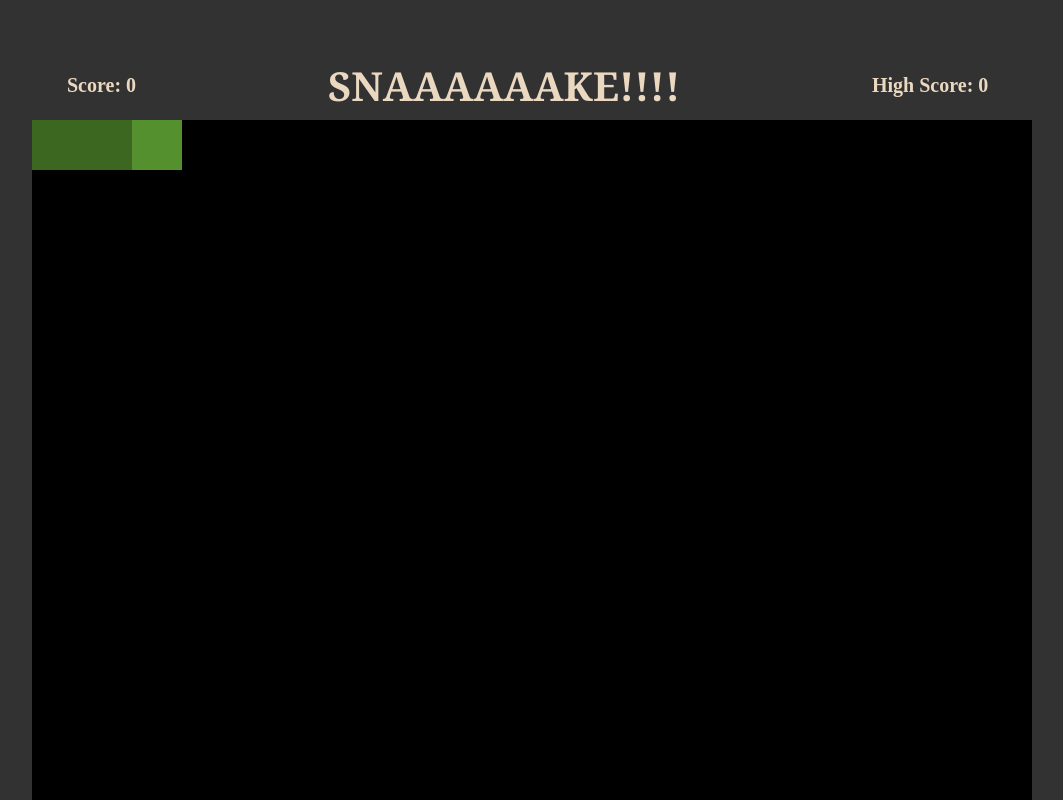
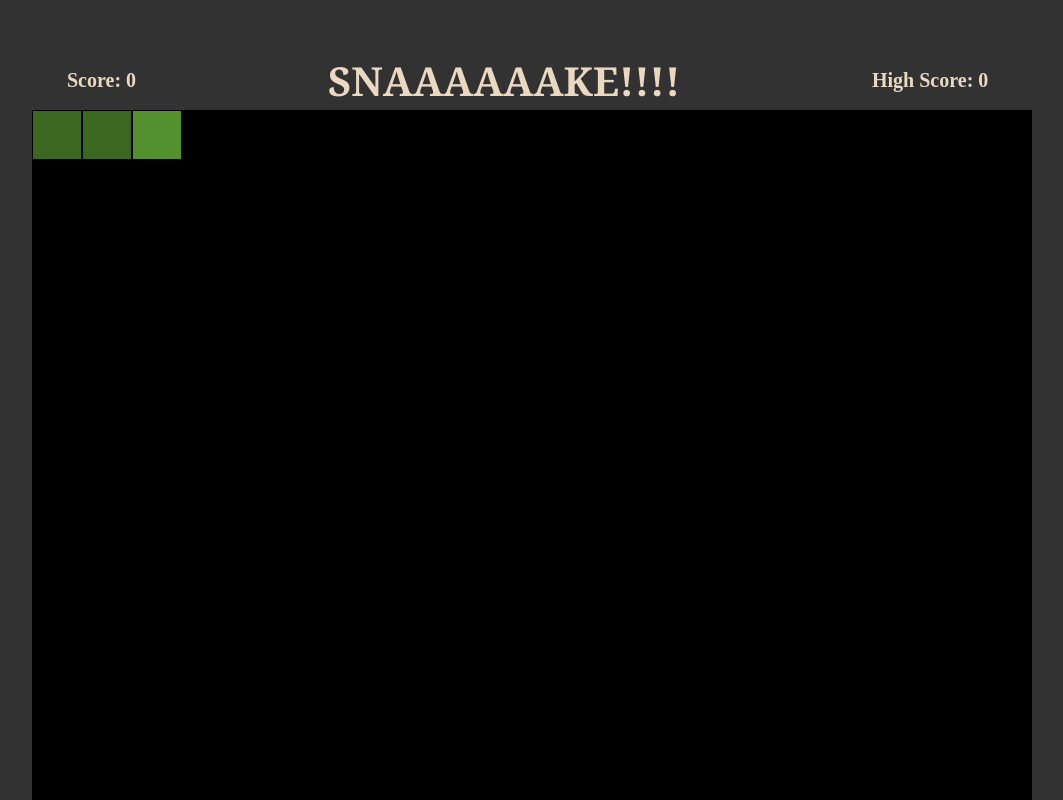
Before and after one commit to Treetion/Snake, a React app: page / in a window 1280 px wide. Shown: the top 800 px of the page, without its empty margins (108-1171 px from the left). Built offline with nearby package versions, Linux system fonts and the light colour scheme.

Commit message:
Slight style edit

```diff
--- a/src/styles/components/Cell.css
+++ b/src/styles/components/Cell.css
@@ -1,4 +1,5 @@
 .board-cell {
+  border: 1.5px solid black;
   text-align: center;
   align-content: center;
   box-sizing: border-box;
--- a/src/styles/components/Header.css
+++ b/src/styles/components/Header.css
@@ -1,6 +1,6 @@
 .header {
   width: 1000px;
-  height: 70px;
+  height: 60px;
   display: flex;
   flex-direction: row;
   align-items: center;
```
